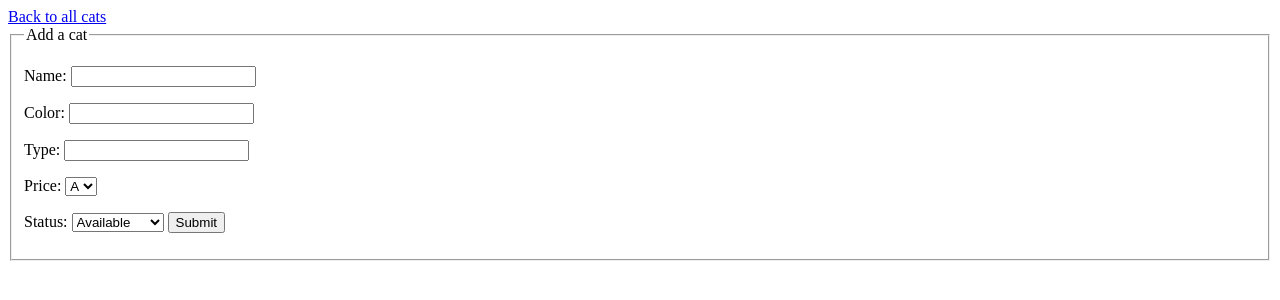
After one commit to AMKuperus/itvitae_theorie, a PHP site: page /addCat.php in a window 1280 px wide. The commit adds this page. Shown: the top 300 px of the page. Run offline with PHP 8.4, Linux system fonts and the light colour scheme; data that the repository does not hold is empty; a stand-in replaces the project's code that opens the database connection.

Commit message:
Update: cat4rent
+ Added add a cat feature
+ moved all files to own folder

```diff
--- /dev/null
+++ b/week7/cat4rent/addCat.php
@@ -0,0 +1,14 @@
+<?php
+require 'data.inc.php';
+include 'functions.inc.php';
+
+if($_SERVER['REQUEST_METHOD'] == 'POST') {
+  //Do something with data and add to database
+  actionAddCat();
+} else {
+  //
+}
+echo '<a href="cat4rent.php">Back to all cats</a>';
+
+addCatForm();
+?>
--- a/week7/cat4hire.php
+++ b/week7/cat4rent/cat4rent.php
@@ -1,9 +1,12 @@
 <?php
 require 'data.inc.php';
+include 'functions.inc.php';
 
 echo '<h1>Welcome to Cat 4 Rent</h1>' .
       '<p>Rent yourselve a hairy cat friend to give some attention and get back the love</p>' . PHP_EOL;
 
+
+echo '<a href="addCat.php">Add a cat</a>';
 showCats();
 
 ?>
--- a/week7/data.inc.php
+++ b/week7/cat4rent/data.inc.php
@@ -38,4 +38,17 @@ function showCats() {
   }
   echo '</table>';
 }
+
+function addCat($name, $color, $type, $price, $status) {
+  global $db;
+  $sql = "INSERT INTO cats (name, color, type, price, status) VALUES
+                          (:name, :color, :type, :price, :status)";
+  $do = $db->prepare($sql);
+  $do->bindValue(':name', $name, PDO::PARAM_STR);
+  $do->bindValue(':color', $color, PDO::PARAM_STR);
+  $do->bindValue(':type', $type, PDO::PARAM_STR);
+  $do->bindValue(':price', $price, PDO::PARAM_STR);
+  $do->bindValue(':status', $status, PDO::PARAM_STR);
+  $do->execute();
+}
 ?>
--- /dev/null
+++ b/week7/cat4rent/functions.inc.php
@@ -0,0 +1,46 @@
+<?php
+## Functions for Cat4Rent system -- By AMKuperus ##
+
+function addCatForm() {
+  echo '<form method="POST">
+        <fieldset><legend>Add a cat</legend>
+        <p>Name: <input type="text" name="name" required></p>
+        <p>Color: <input type="text" name="color" required></p>
+        <p>Type: <input type="text" name="type" required></p
+        <p>Price: <select name="price" required>
+                    <option value="A">A</option>
+                    <option value="B">B</option>
+                    <option value="C">C</option>
+                    <option value="D">D</option>
+                    <option value="E">E</option>
+                </select></p>
+        <p>Status: <select name="status" required>
+                    <option value="available">Available</option>
+                    <option value="unavailable">Unavailable</option>
+                </select>
+        <input type="submit">
+        </fieldset></form>';
+}
+
+function actionAddCat() {
+  if(isset($_POST['name'])) {
+    $name = filter_var($_POST['name'], FILTER_SANITIZE_STRING);
+  }
+  if(isset($_POST['color'])) {
+    $color = filter_var($_POST['color'], FILTER_SANITIZE_STRING);
+  }
+  if(isset($_POST['type'])) {
+    $type = filter_var($_POST['type'], FILTER_SANITIZE_STRING);
+  }
+  if(isset($_POST['price'])) {
+    $price = filter_var($_POST['price'], FILTER_SANITIZE_STRING);
+  }
+  if(isset($_POST['status'])) {
+    $status = filter_var($_POST['status'], FILTER_SANITIZE_STRING);
+  }
+  echo "$name | $color | $type | $price | $status";
+  addCat($name, $color, $type, $price, $status);
+  echo '<p>Succesfully added: ' . $name . ' to the database</p>';
+}
+
+?>
```
Also changed, not shown: week7/cat4rent/config.inc.sample.php (renamed from week7/config.inc.sample.php), 1 other file.
